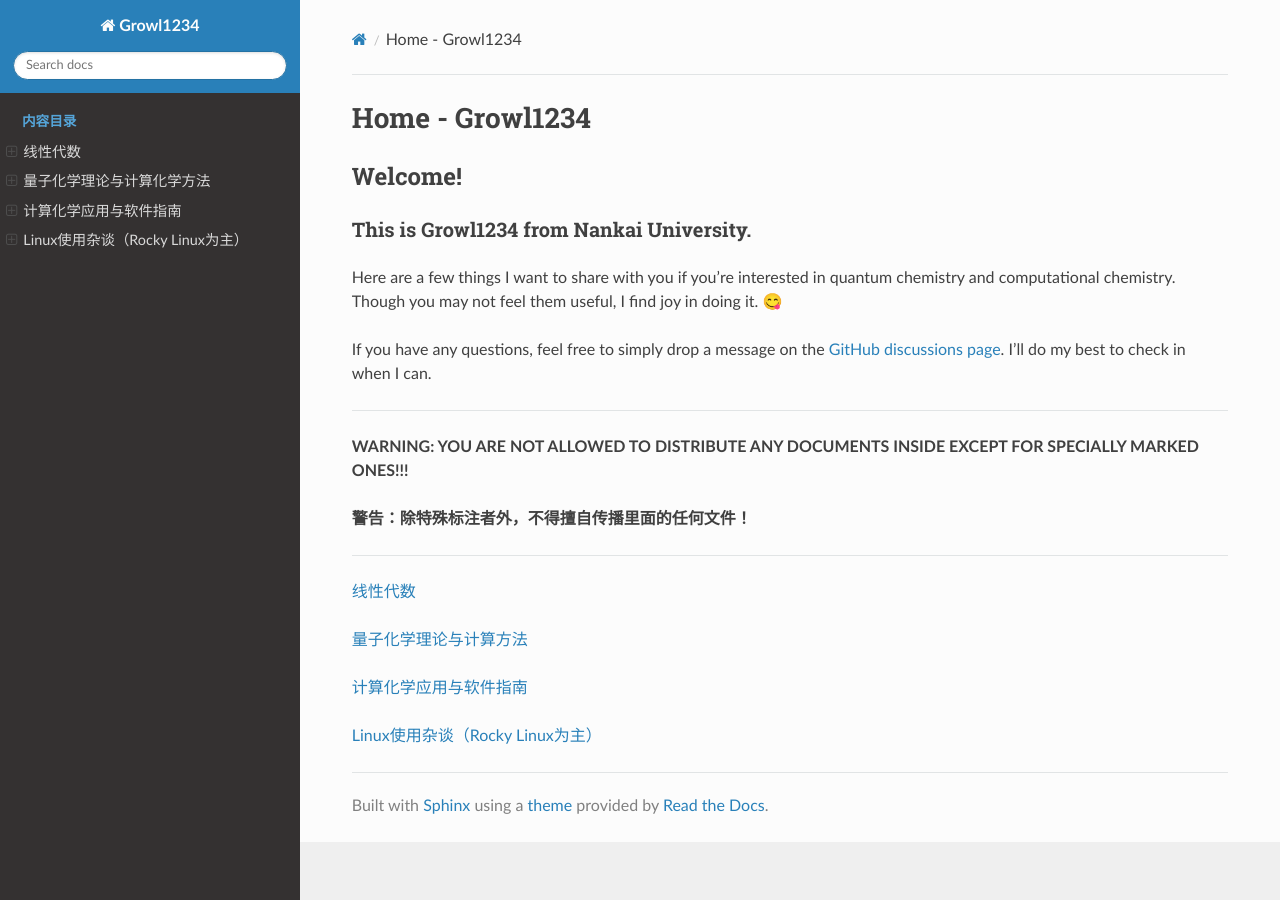
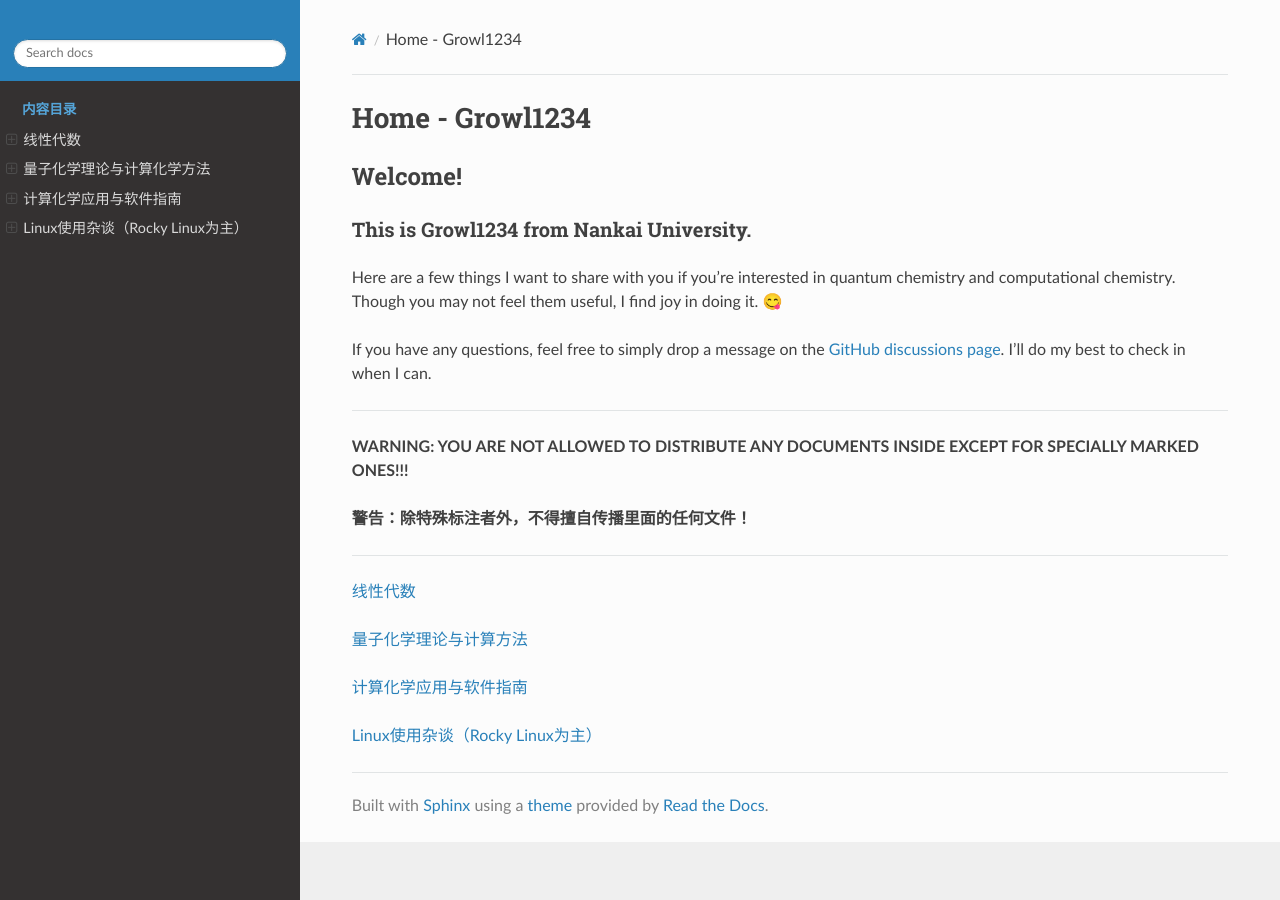
Before and after one commit to Growl1234/RTDProject, a Sphinx documentation site: the page built from source/index.rst, in a window 1280 px wide. Built offline with Sphinx 7.4.7 and the Read the Docs theme 3.1.0, drawn with Linux system fonts in a browser that asks for light colours.

Commit message:
Update conf.py

```diff
--- a/source/conf.py
+++ b/source/conf.py
@@ -35,6 +35,8 @@ html_theme_options = {
     'navigation_depth': 5,
     'titles_only': False,
     "prev_next_buttons_location": None,
+    "logo_only": True,
+    "display_version": False,
 }
 html_sidebars = {
     '**': ['globaltoc.html', 'relations.html', 'searchbox.html'],
```
